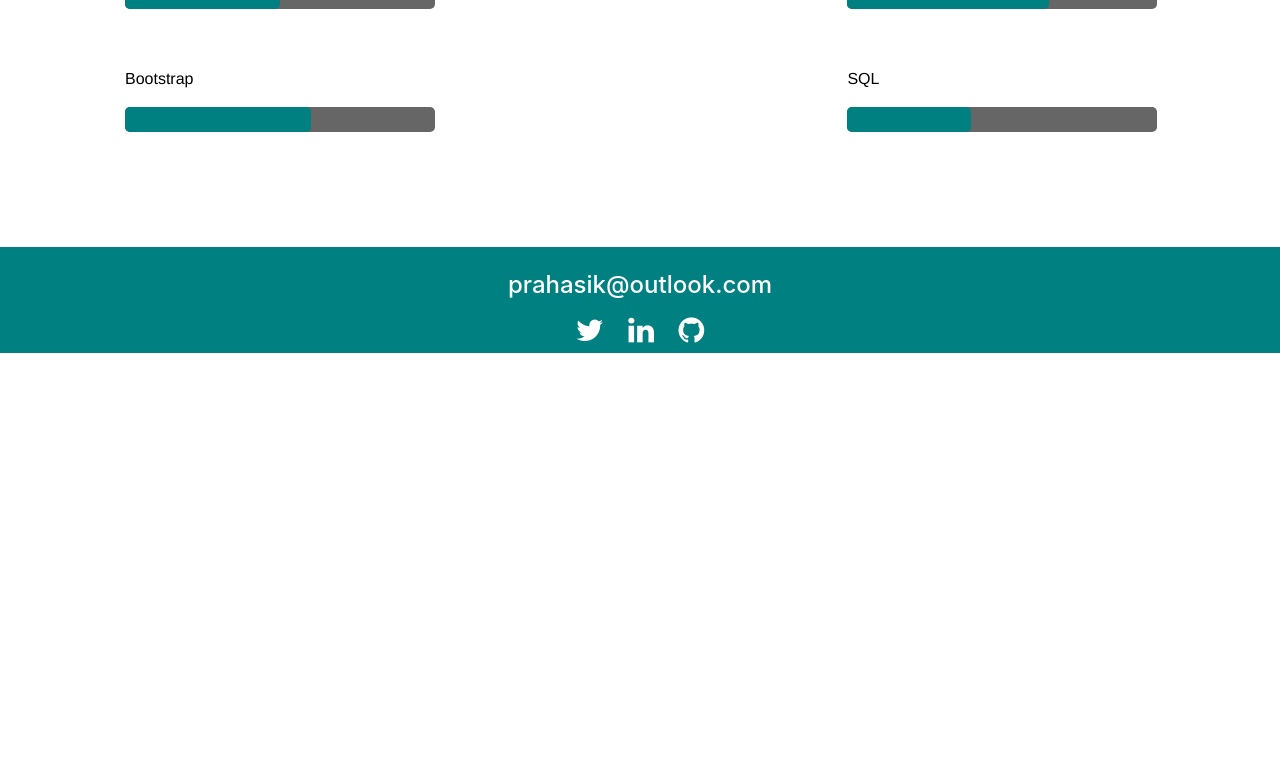
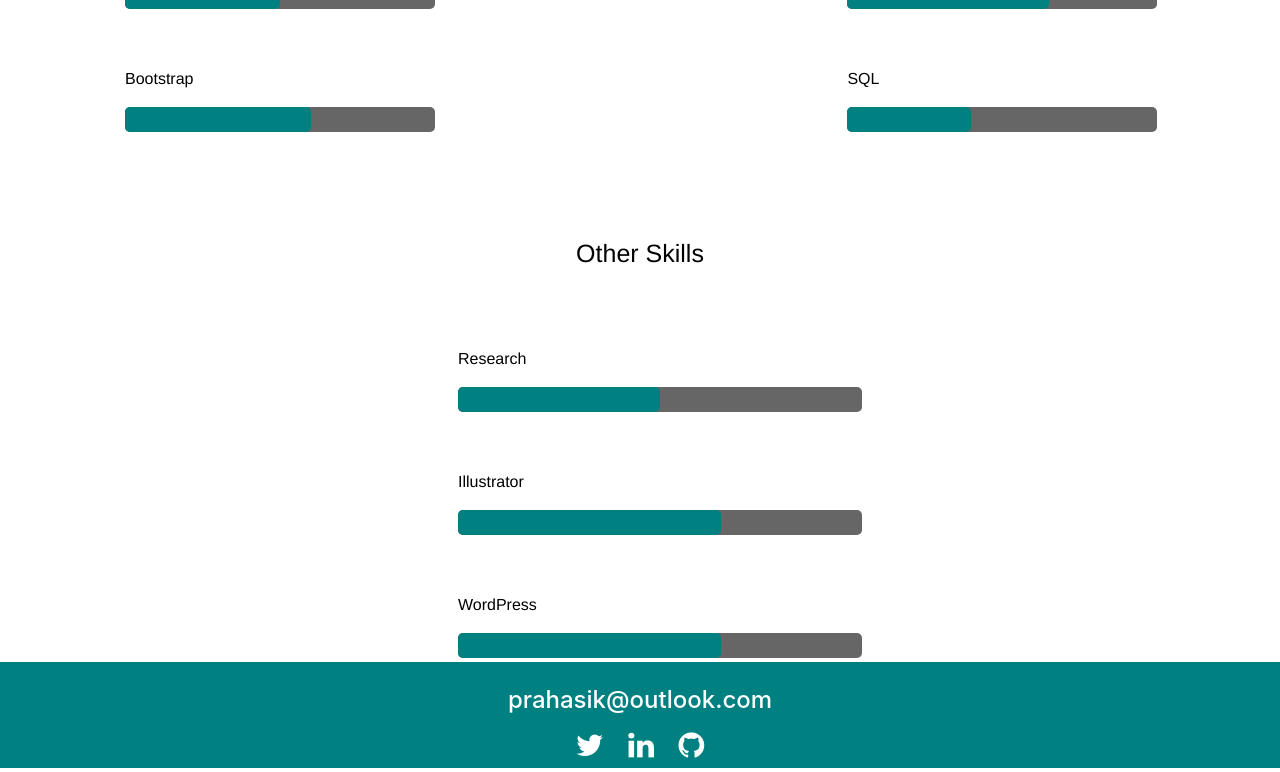
Before and after one commit to pk285/Personal-Portfolio, a PHP site: page / in a window 1280 px wide. Shown: the part 2527-3299 px from the top of the page. Before the commit the page ends 2880 px from the top, so only its background shows below. Run offline with PHP 8.4, Linux system fonts and the light colour scheme.

Commit message:
added other skills

```diff
--- a/css/style.css
+++ b/css/style.css
@@ -225,6 +225,27 @@ a:visited {
     animation-delay: 2.1s;
 }
 
+#progress-research {
+    -webkit-animation-name: progress-java;
+    animation-name: progress-java;
+    -webkit-animation-delay: .7s;
+    animation-delay: .7s;
+}
+
+#progress-illustrator {
+    -webkit-animation-name: progress-asp;
+    animation-name: progress-asp;
+    -webkit-animation-delay: 1.4s;
+    animation-delay: 1.4s;
+}
+
+#progress-wordpress {
+    -webkit-animation-name: progress-asp;
+    animation-name: progress-asp;
+    -webkit-animation-delay: 2.1s;
+    animation-delay: 2.1s;
+}
+
 .progressblue {
     background-color: #008080;
 }
@@ -283,6 +304,33 @@ a:visited {
     }
 }
 
+@-webkit-keyframes progress-research {
+    0% {
+        width: 0%;
+    }
+    100% {
+        width: 90%;
+    }
+}
+
+@-webkit-keyframes progress-illustrator {
+    0% {
+        width: 0%;
+    }
+    100% {
+        width: 50%;
+    }
+}
+
+@-webkit-keyframes progress-wordpress {
+    0% {
+        width: 0%;
+    }
+    100% {
+        width: 25%;
+    }
+}
+
 @-moz-keyframes progress-htmlcss {
     0% {
         width: 0%;
@@ -334,6 +382,33 @@ a:visited {
     }
     100% {
         width: 50%;
+    }
+}
+
+@-moz-keyframes progress-research {
+    0% {
+        width: 0%;
+    }
+    100% {
+        width: 90%;
+    }
+}
+
+@-moz-keyframes progress-illustrator {
+    0% {
+        width: 0%;
+    }
+    100% {
+        width: 65%;
+    }
+}
+
+@-moz-keyframes progress-wordpress {
+    0% {
+        width: 0%;
+    }
+    100% {
+        width: 25%;
     }
 }
 
@@ -390,3 +465,30 @@ a:visited {
         width: 40%;
     }
 }
+
+@keyframes progress-research {
+    0% {
+        width: 0%;
+    }
+    100% {
+        width: 70%;
+    }
+}
+
+@keyframes progress-illustrator {
+    0% {
+        width: 0%;
+    }
+    100% {
+        width: 60%;
+    }
+}
+
+@keyframes progress-wordpress {
+    0% {
+        width: 0%;
+    }
+    100% {
+        width: 50%;
+    }
+}
--- a/index.html
+++ b/index.html
@@ -144,6 +144,28 @@
         </div>
     </div>
 
+    <div style="height:400px;background-color:white;font-size:36px">
+        <div class = "container">
+                <h1 class = "skill"><center>Other Skills</center></h1>
+                <ul class="skills-bar-container">
+                <label>Research</label>
+                <span class="percent"></span>
+                <li>
+                    <span class="progressbar progressblue" id="progress-research"></span>
+                </li>
+                <label>Illustrator</label>
+                <span class="percent"></span>
+                <li>
+                    <span class="progressbar progressblue" id="progress-illustrator"></span>
+                </li>
+                <label>WordPress</label>
+                <span class="percent"></span>
+                <li>
+                    <span class="progressbar progressblue" id="progress-wordpress"></span>
+                </li>
+        </div>
+    </div>
+
 
 
 
```
Also changed, not shown: 1 other file.
